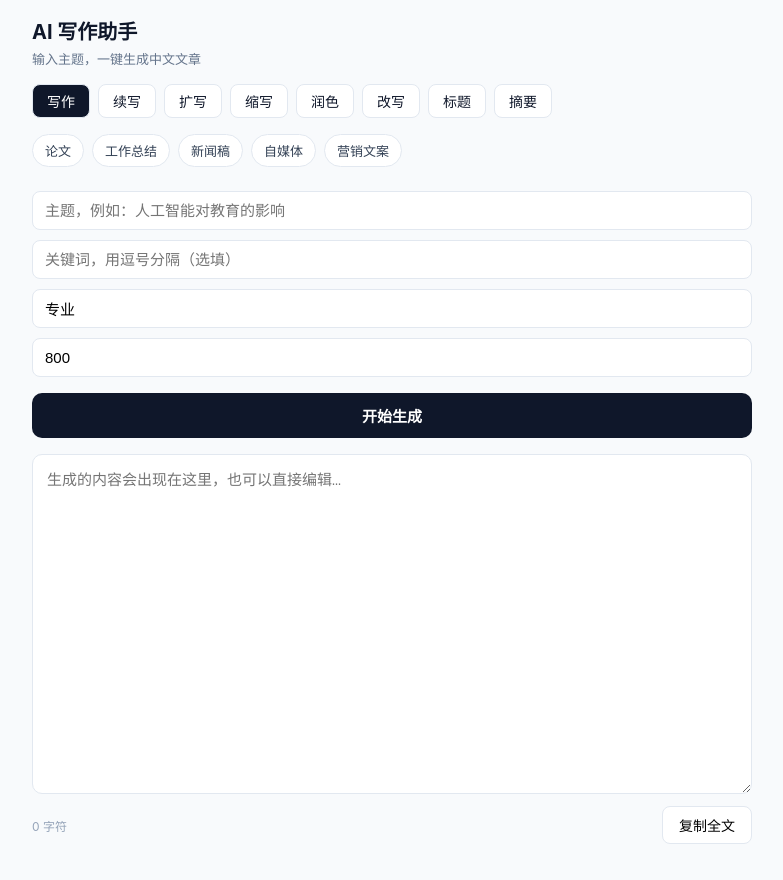
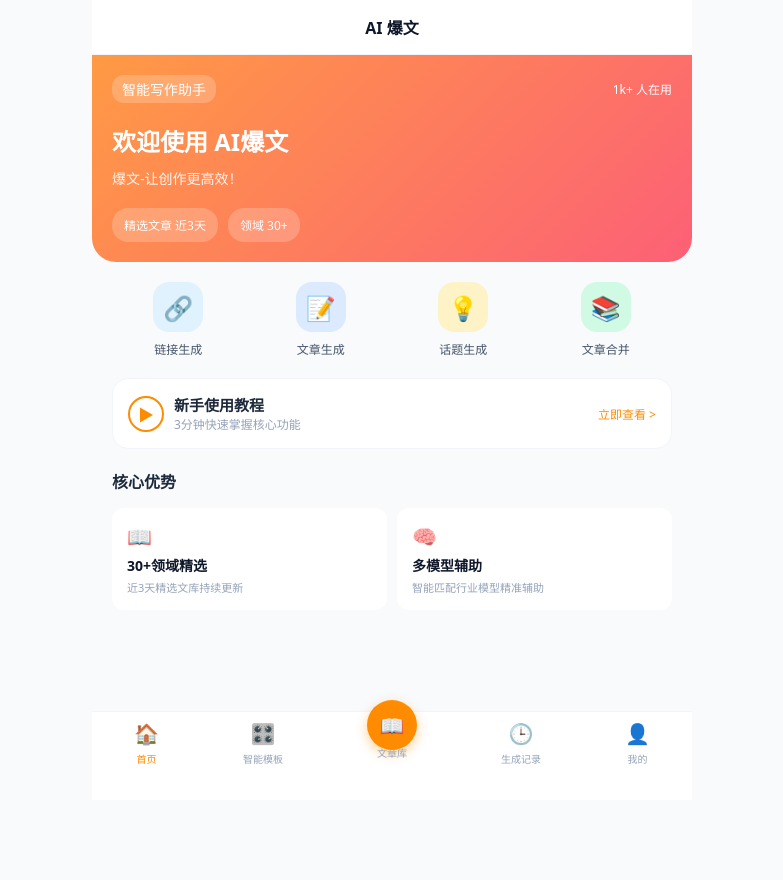
Before and after one commit to 3269043631/ai-writer, a Next.js app: page / in a window 1280 px wide. Shown: the top 880 px of the page, without its empty margins (248-1031 px from the left). After the commit the page ends 800 px from the top, so only its background shows below. Built offline with nearby package versions, Linux system fonts and the light colour scheme.

Commit message:
Refactor page component and update templates

```diff
--- a/src/app/page.tsx
+++ b/src/app/page.tsx
@@ -1,71 +1,43 @@
 'use client'
 import { useState, useRef } from 'react'
-import type { CSSProperties } from 'react'
 
-const MODES = [
-  { key: 'article', label: '写作' },
-  { key: 'continue', label: '续写' },
-  { key: 'expand', label: '扩写' },
-  { key: 'shorten', label: '缩写' },
-  { key: 'polish', label: '润色' },
-  { key: 'rewrite', label: '改写' },
-  { key: 'title', label: '标题' },
-  { key: 'summary', label: '摘要' },
+// --- 模拟数据 ---
+const TEMPLATES = [
+  { title: '故事类写作主题生成', desc: '生成5个微头条写作主题', tag: '头条', icon: '📰' },
+  { title: '爆款标题生成', desc: '生成10个爆款标题', tag: '头条', icon: '🔥' },
+  { title: '写故事【文章模版】', desc: '社会现象、代际关系、婚恋观等', tag: '头条', icon: '✍️' },
+  { title: '去除AI痕迹（文章）', desc: '可通过朱雀AI检测，自然流畅', tag: '技能', icon: '🪄' },
 ]
 
-const TEMPLATES = [
-  { label: '论文', style: '学术论文风格，包含摘要、引言、正文、结论' },
-  { label: '工作总结', style: '工作总结风格，分点陈述成果、问题与计划' },
-  { label: '新闻稿', style: '新闻稿风格，导语、主体、背景，客观简洁' },
-  { label: '自媒体', style: '自媒体爆款风格，口语化、有共鸣' },
-  { label: '营销文案', style: '营销文案风格，痛点—方案—行动号召' },
+const LIBRARY = [
+  { title: '胡塞武装导弹命中沙特阿美总部大楼，“该处管控油田...', source: '极目新闻', time: '10-15 07:26', read: '140.5万', img: 'https://images.unsplash.com/photo-1542385262-cdf06b2b0905?w=200&q=80' },
+  { title: '撞脸陈小春工人否认是其弟弟 称自己没有胎记', source: '搜狐娱乐', time: '10-15 10:19', read: '131.8万', img: 'https://images.unsplash.com/photo-1516280440614-37939bbacd81?w=200&q=80' },
 ]
 
-const inputStyle: CSSProperties = {
-  width: '100%',
-  padding: '10px 12px',
-  fontSize: 15,
-  border: '1px solid #e2e8f0',
-  borderRadius: 8,
-  outline: 'none',
-  boxSizing: 'border-box',
-  background: '#fff',
-}
+export default function App() {
+  const [currentTab, setCurrentTab] = useState<'home' | 'write' | 'templates' | 'library' | 'history'>('home')
+  const [writeTab, setWriteTab] = useState('文章生成')
+  const [input, setInput] = useState('')
+  const [result, setResult] = useState('')
+  const [loading, setLoading] = useState(false)
+  const [showResultModal, setShowResultModal] = useState(false)
+  const resultRef = useRef<HTMLDivElement>(null)
 
-export default function Home() {
-  const [mode, setMode] = useState('article')
-  const [topic, setTopic] = useState('')
-  const [keywords, setKeywords] = useState('')
-  const [style, setStyle] = useState('专业')
-  const [wordCount, setWordCount] = useState('800')
-  const [content, setContent] = useState('')
-  const [loading, setLoading] = useState(false)
-  const abortRef = useRef<AbortController | null>(null)
-
-  async function generate() {
-    if (loading) return
-    setContent('')
+  // 核心生成逻辑
+  async function handleGenerate() {
+    if (!input.trim() || loading) return
+    setResult('')
     setLoading(true)
-    const controller = new AbortController()
-    abortRef.current = controller
+    setShowResultModal(true)
 
     try {
       const res = await fetch('/api/write', {
         method: 'POST',
         headers: { 'Content-Type': 'application/json' },
-        body: JSON.stringify({
-          mode,
-          topic,
-          keywords,
-          style,
-          wordCount: Number(wordCount) || 800,
-          prompt: content,
-        }),
-        signal: controller.signal,
+        body: JSON.stringify({ mode: 'article', topic: input, style: '爆款自媒体风格', wordCount: 800 }),
       })
       if (!res.ok) {
-        const err = await res.text()
-        setContent('生成失败：' + err)
+        setResult('生成失败：' + (await res.text()))
         return
       }
       const reader = res.body?.getReader()
@@ -74,185 +46,229 @@ export default function Home() {
         while (true) {
           const { done, value } = await reader.read()
           if (done) break
-          setContent((prev) => prev + decoder.decode(value, { stream: true }))
+          setResult((prev) => prev + decoder.decode(value, { stream: true }))
+          if (resultRef.current) resultRef.current.scrollTop = resultRef.current.scrollHeight
         }
       }
     } catch (e: any) {
-      if (e?.name !== 'AbortError') setContent('出错：' + e.message)
+      setResult('出错：' + e.message)
     } finally {
       setLoading(false)
-      abortRef.current = null
     }
   }
 
-  function stop() {
-    abortRef.current?.abort()
-    setLoading(false)
-  }
+  // 渲染页面：首页
+  const renderHome = () => (
+    <div style={{ paddingBottom: '80px' }}>
+      <div style={{ background: 'linear-gradient(135deg, #FF9A44, #FC6076)', padding: '20px', color: '#fff', borderBottomLeftRadius: '24px', borderBottomRightRadius: '24px' }}>
+        <div style={{ display: 'flex', justifyContent: 'space-between', alignItems: 'center', marginBottom: '20px' }}>
+          <span style={{ fontSize: '14px', background: 'rgba(255,255,255,0.2)', padding: '4px 10px', borderRadius: '12px' }}>智能写作助手</span>
+          <span style={{ fontSize: '12px' }}>1k+ 人在用</span>
+        </div>
+        <h1 style={{ fontSize: '24px', margin: '0 0 10px 0', fontWeight: 'bold' }}>欢迎使用 AI爆文</h1>
+        <p style={{ fontSize: '14px', opacity: 0.9, margin: '0 0 20px 0' }}>爆文-让创作更高效！</p>
+        <div style={{ display: 'flex', gap: '10px' }}>
+          <div style={{ background: 'rgba(255,255,255,0.2)', padding: '8px 12px', borderRadius: '16px', fontSize: '12px' }}>精选文章 近3天</div>
+          <div style={{ background: 'rgba(255,255,255,0.2)', padding: '8px 12px', borderRadius: '16px', fontSize: '12px' }}>领域 30+</div>
+        </div>
+      </div>
 
-  function copy() {
-    if (!content) return
-    navigator.clipboard.writeText(content).then(
-      () => alert('已复制到剪贴板'),
-      () => alert('复制失败，请长按选择文字复制')
-    )
-  }
+      <div style={{ padding: '20px' }}>
+        {/* 四个核心入口 */}
+        <div style={{ display: 'grid', gridTemplateColumns: 'repeat(4, 1fr)', gap: '10px', marginBottom: '20px' }}>
+          {[
+            { icon: '🔗', label: '链接生成', color: '#E0F2FE' },
+            { icon: '📝', label: '文章生成', color: '#DBEAFE', onClick: () => setCurrentTab('write') },
+            { icon: '💡', label: '话题生成', color: '#FEF3C7' },
+            { icon: '📚', label: '文章合并', color: '#D1FAE5' }
+          ].map((item, i) => (
+            <div key={i} onClick={item.onClick} style={{ textAlign: 'center', cursor: 'pointer' }}>
+              <div style={{ width: '50px', height: '50px', margin: '0 auto 8px', background: item.color, borderRadius: '16px', display: 'flex', alignItems: 'center', justifyContent: 'center', fontSize: '24px' }}>{item.icon}</div>
+              <div style={{ fontSize: '12px', color: '#475569' }}>{item.label}</div>
+            </div>
+          ))}
+        </div>
 
-  return (
-    <div style={{ maxWidth: 720, margin: '0 auto', padding: '16px 16px 48px' }}>
-      <h1 style={{ fontSize: 20, margin: '0 0 4px' }}>AI 写作助手</h1>
-      <p style={{ color: '#64748b', fontSize: 13, margin: '0 0 16px' }}>
-        输入主题，一键生成中文文章
-      </p>
+        {/* 新手教程 */}
+        <div style={{ background: '#fff', padding: '15px', borderRadius: '16px', display: 'flex', justifyContent: 'space-between', alignItems: 'center', marginBottom: '20px', border: '1px solid #f1f5f9' }}>
+          <div style={{ display: 'flex', alignItems: 'center', gap: '10px' }}>
+            <div style={{ width: '32px', height: '32px', borderRadius: '50%', border: '2px solid #FF8C00', display: 'flex', alignItems: 'center', justifyContent: 'center', color: '#FF8C00' }}>▶</div>
+            <div>
+              <div style={{ fontSize: '15px', fontWeight: 'bold', color: '#1e293b' }}>新手使用教程</div>
+              <div style={{ fontSize: '12px', color: '#94a3b8' }}>3分钟快速掌握核心功能</div>
+            </div>
+          </div>
+          <div style={{ fontSize: '12px', color: '#FF8C00' }}>立即查看 &gt;</div>
+        </div>
 
-      <div style={{ display: 'flex', gap: 8, overflowX: 'auto', paddingBottom: 8, marginBottom: 8 }}>
-        {MODES.map((m) => (
-          <button
-            key={m.key}
-            onClick={() => setMode(m.key)}
-            style={{
-              flexShrink: 0,
-              padding: '6px 14px',
-              fontSize: 14,
-              borderRadius: 8,
-              border: '1px solid #e2e8f0',
-              cursor: 'pointer',
-              background: mode === m.key ? '#0f172a' : '#fff',
-              color: mode === m.key ? '#fff' : '#0f172a',
-            }}
-          >
-            {m.label}
-          </button>
+        {/* 核心优势 */}
+        <h3 style={{ fontSize: '16px', color: '#1e293b', marginBottom: '15px' }}>核心优势</h3>
+        <div style={{ display: 'grid', gridTemplateColumns: '1fr 1fr', gap: '10px' }}>
+          <div style={{ background: '#fff', padding: '15px', borderRadius: '12px' }}>
+            <div style={{ fontSize: '20px', marginBottom: '5px' }}>📖</div>
+            <div style={{ fontSize: '14px', fontWeight: 'bold', marginBottom: '4px' }}>30+领域精选</div>
+            <div style={{ fontSize: '11px', color: '#94a3b8' }}>近3天精选文库持续更新</div>
+          </div>
+          <div style={{ background: '#fff', padding: '15px', borderRadius: '12px' }}>
+            <div style={{ fontSize: '20px', marginBottom: '5px' }}>🧠</div>
+            <div style={{ fontSize: '14px', fontWeight: 'bold', marginBottom: '4px' }}>多模型辅助</div>
+            <div style={{ fontSize: '11px', color: '#94a3b8' }}>智能匹配行业模型精准辅助</div>
+          </div>
+        </div>
+      </div>
+    </div>
+  )
+
+  // 渲染页面：写作台
+  const renderWrite = () => (
+    <div style={{ paddingBottom: '80px' }}>
+      {/* 顶部 Tab */}
+      <div style={{ display: 'flex', overflowX: 'auto', background: '#fff', padding: '15px', gap: '15px', whiteSpace: 'nowrap', borderBottom: '1px solid #f1f5f9' }}>
+        {['链接生成', '文章生成', '话题生成', '素材合并创作'].map(tab => (
+          <div key={tab} onClick={() => setWriteTab(tab)} style={{ padding: '8px 16px', borderRadius: '20px', fontSize: '14px', cursor: 'pointer', background: writeTab === tab ? '#FF8C00' : '#f8fafc', color: writeTab === tab ? '#fff' : '#64748b', fontWeight: writeTab === tab ? 'bold' : 'normal' }}>
+            {tab}
+          </div>
         ))}
       </div>
 
-      <div style={{ display: 'flex', gap: 8, overflowX: 'auto', paddingBottom: 8, marginBottom: 16 }}>
-        {TEMPLATES.map((t) => (
-          <button
-            key={t.label}
-            onClick={() => setStyle(t.style)}
-            style={{
-              flexShrink: 0,
-              padding: '6px 12px',
-              fontSize: 13,
-              borderRadius: 20,
-              border: '1px solid #e2e8f0',
-              background: '#fff',
-              cursor: 'pointer',
-              color: '#334155',
-            }}
-          >
-            {t.label}
-          </button>
-        ))}
-      </div>
+      <div style={{ padding: '20px' }}>
+        <div style={{ background: '#fff', borderRadius: '16px', padding: '20px', marginBottom: '20px' }}>
+          <div style={{ display: 'flex', alignItems: 'center', gap: '10px', marginBottom: '15px' }}>
+            <div style={{ fontSize: '20px', background: '#E0F2FE', padding: '8px', borderRadius: '50%' }}>🔗</div>
+            <div style={{ fontWeight: 'bold' }}>{writeTab}</div>
+          </div>
 
-      <div style={{ display: 'grid', gap: 10, marginBottom: 16 }}>
-        <input
-          style={inputStyle}
-          value={topic}
-          onChange={(e) => setTopic(e.target.value)}
-          placeholder="主题，例如：人工智能对教育的影响"
-        />
-        <input
-          style={inputStyle}
-          value={keywords}
-          onChange={(e) => setKeywords(e.target.value)}
-          placeholder="关键词，用逗号分隔（选填）"
-        />
-        <input
-          style={inputStyle}
-          value={style}
-          onChange={(e) => setStyle(e.target.value)}
-          placeholder="写作风格，例如：专业、口语化、幽默"
-        />
-        <input
-          style={inputStyle}
-          type="number"
-          value={wordCount}
-          onChange={(e) => setWordCount(e.target.value)}
-          placeholder="目标字数"
-        />
-      </div>
+          <textarea
+            value={input}
+            onChange={(e) => setInput(e.target.value)}
+            placeholder={`请输入${writeTab === '链接生成' ? '文章链接' : '文章内容或主题'}`}
+            style={{ width: '100%', minHeight: '150px', border: 'none', background: '#f8fafc', borderRadius: '12px', padding: '15px', fontSize: '14px', outline: 'none', resize: 'none', boxSizing: 'border-box' }}
+          />
+          <div style={{ textAlign: 'right', fontSize: '12px', color: '#94a3b8', marginTop: '8px' }}>{input.length} / 5000</div>
+        </div>
 
-      <div style={{ display: 'flex', gap: 10, marginBottom: 16 }}>
-        <button
-          onClick={generate}
-          disabled={loading}
-          style={{
-            flex: 1,
-            padding: 12,
-            fontSize: 15,
-            fontWeight: 600,
-            borderRadius: 10,
-            border: 'none',
-            background: '#0f172a',
-            color: '#fff',
-            cursor: 'pointer',
-            opacity: loading ? 0.6 : 1,
-          }}
-        >
-          {loading ? '生成中…' : '开始生成'}
-        </button>
-        {loading && (
-          <button
-            onClick={stop}
-            style={{
-              padding: '12px 16px',
-              fontSize: 15,
-              borderRadius: 10,
-              border: '1px solid #e2e8f0',
-              background: '#fff',
-              cursor: 'pointer',
-            }}
-          >
-            停止
-          </button>
-        )}
-      </div>
+        {/* 辅助功能图标 */}
+        <div style={{ display: 'flex', gap: '10px', marginBottom: '20px' }}>
+          <div style={{ flex: 1, background: '#fff', padding: '10px', borderRadius: '12px', textAlign: 'center', fontSize: '12px', color: '#475569' }}>🍃 智能润色</div>
+          <div style={{ flex: 1, background: '#fff', padding: '10px', borderRadius: '12px', textAlign: 'center', fontSize: '12px', color: '#475569' }}>🛡️ 原创辅助</div>
+          <div style={{ flex: 1, background: '#fff', padding: '10px', borderRadius: '12px', textAlign: 'center', fontSize: '12px', color: '#475569' }}>⚠️ 违禁词检测</div>
+        </div>
 
-      <textarea
-        value={content}
-        onChange={(e) => setContent(e.target.value)}
-        placeholder="生成的内容会出现在这里，也可以直接编辑…"
-        style={{
-          width: '100%',
-          minHeight: 340,
-          padding: 14,
-          fontSize: 15,
-          lineHeight: 1.7,
-          border: '1px solid #e2e8f0',
-          borderRadius: 10,
-          outline: 'none',
-          boxSizing: 'border-box',
-          resize: 'vertical',
-          background: '#fff',
-        }}
-      />
-
-      <div
-        style={{
-          display: 'flex',
-          justifyContent: 'space-between',
-          alignItems: 'center',
-          marginTop: 8,
-        }}
-      >
-        <span style={{ fontSize: 12, color: '#94a3b8' }}>{content.length} 字符</span>
-        <button
-          onClick={copy}
-          style={{
-            padding: '8px 16px',
-            fontSize: 14,
-            borderRadius: 8,
-            border: '1px solid #e2e8f0',
-            background: '#fff',
-            cursor: 'pointer',
-          }}
-        >
-          复制全文
+        <button onClick={handleGenerate} disabled={loading} style={{ width: '100%', padding: '16px', background: 'linear-gradient(90deg, #FF9A44, #FC6076)', color: '#fff', border: 'none', borderRadius: '24px', fontSize: '16px', fontWeight: 'bold', boxShadow: '0 4px 12px rgba(252,96,118,0.3)', cursor: loading ? 'not-allowed' : 'pointer' }}>
+          {loading ? 'AI 正在生成...' : '开始生成 ➤'}
         </button>
       </div>
     </div>
   )
+
+  // 渲染页面：模板库
+  const renderTemplates = () => (
+    <div style={{ display: 'flex', height: 'calc(100vh - 60px)', paddingBottom: '60px' }}>
+      <div style={{ width: '100px', background: '#fff', paddingTop: '20px', borderRight: '1px solid #f1f5f9' }}>
+        {['全部', '技能', '文章创作', '微头条创作'].map((c, i) => (
+          <div key={i} style={{ padding: '15px 0', textAlign: 'center', fontSize: '13px', color: i === 0 ? '#FF8C00' : '#64748b', fontWeight: i === 0 ? 'bold' : 'normal', borderLeft: i === 0 ? '3px solid #FF8C00' : '3px solid transparent' }}>{c}</div>
+        ))}
+      </div>
+      <div style={{ flex: 1, padding: '15px', overflowY: 'auto' }}>
+        {TEMPLATES.map((t, i) => (
+          <div key={i} onClick={() => { setInput(t.title); setCurrentTab('write'); }} style={{ background: '#fff', padding: '15px', borderRadius: '12px', marginBottom: '10px', display: 'flex', gap: '10px', cursor: 'pointer' }}>
+            <div style={{ fontSize: '24px' }}>{t.icon}</div>
+            <div>
+              <div style={{ fontSize: '15px', fontWeight: 'bold', color: '#1e293b', marginBottom: '4px' }}>{t.title}</div>
+              <div style={{ fontSize: '12px', color: '#94a3b8' }}>{t.desc}</div>
+            </div>
+          </div>
+        ))}
+      </div>
+    </div>
+  )
+
+  // 渲染页面：文库
+  const renderLibrary = () => (
+    <div style={{ padding: '15px', paddingBottom: '80px' }}>
+      <div style={{ display: 'flex', gap: '10px', marginBottom: '15px', overflowX: 'auto' }}>
+        {['全部', '财经', '科技', '美食', '军事'].map((c, i) => (
+          <div key={i} style={{ padding: '6px 16px', background: i === 0 ? '#FF8C00' : '#fff', color: i === 0 ? '#fff' : '#475569', borderRadius: '16px', fontSize: '13px', whiteSpace: 'nowrap' }}>{c}</div>
+        ))}
+      </div>
+      {LIBRARY.map((item, i) => (
+        <div key={i} style={{ background: '#fff', padding: '15px', borderRadius: '16px', marginBottom: '15px' }}>
+          <div style={{ fontSize: '15px', fontWeight: 'bold', color: '#1e293b', marginBottom: '10px', lineHeight: 1.4 }}>{item.title}</div>
+          <div style={{ display: 'flex', gap: '10px', marginBottom: '15px' }}>
+            <img src={item.img} style={{ width: '80px', height: '60px', objectFit: 'cover', borderRadius: '8px' }} alt="cover" />
+            <div style={{ fontSize: '12px', color: '#94a3b8', display: 'flex', flexDirection: 'column', justifyContent: 'space-between' }}>
+              <div>👤 {item.source}</div>
+              <div>👁️ {item.read} 阅读</div>
+              <div>🕒 {item.time}</div>
+            </div>
+          </div>
+          <div style={{ display: 'flex', gap: '10px' }}>
+            <div style={{ flex: 1, textAlign: 'center', padding: '8px', background: '#f8fafc', borderRadius: '8px', fontSize: '13px', color: '#475569' }}>查看文章</div>
+            <div onClick={() => { setInput(item.title); setCurrentTab('write'); }} style={{ flex: 1, textAlign: 'center', padding: '8px', background: '#FF8C00', color: '#fff', borderRadius: '8px', fontSize: '13px' }}>生成</div>
+          </div>
+        </div>
+      ))}
+    </div>
+  )
+
+  return (
+    <div style={{ maxWidth: '600px', margin: '0 auto', background: '#f8fafc', minHeight: '100vh', fontFamily: 'system-ui, sans-serif', position: 'relative' }}>
+
+      {/* 顶部标题栏 */}
+      <header style={{ background: '#fff', padding: '15px 20px', textAlign: 'center', fontWeight: 'bold', fontSize: '16px', position: 'sticky', top: 0, zIndex: 10, borderBottom: '1px solid #f1f5f9' }}>
+        {currentTab === 'home' ? 'AI 爆文' : currentTab === 'write' ? '内容素材整理' : currentTab === 'templates' ? '智能模板' : currentTab === 'library' ? '文章库' : '生成记录'}
+      </header>
+
+      {/* 内容区 */}
+      <main>
+        {currentTab === 'home' && renderHome()}
+        {currentTab === 'write' && renderWrite()}
+        {currentTab === 'templates' && renderTemplates()}
+        {currentTab === 'library' && renderLibrary()}
+        {currentTab === 'history' && <div style={{ textAlign: 'center', padding: '50px', color: '#94a3b8' }}>暂无生成记录</div>}
+      </main>
+
+      {/* 底部导航栏 */}
+      <nav style={{ position: 'fixed', bottom: 0, left: 0, right: 0, background: '#fff', borderTop: '1px solid #f1f5f9', display: 'flex', justifyContent: 'space-around', padding: '8px 0 20px 0', maxWidth: '600px', margin: '0 auto', zIndex: 20 }}>
+        {[
+          { id: 'home', icon: '🏠', label: '首页' },
+          { id: 'templates', icon: '🎛️', label: '智能模板' },
+          { id: 'library', icon: '📖', label: '文章库', highlight: true },
+          { id: 'history', icon: '🕒', label: '生成记录' },
+          { id: 'write', icon: '👤', label: '我的' }
+        ].map(tab => (
+          <div key={tab.id} onClick={() => setCurrentTab(tab.id as any)} style={{ display: 'flex', flexDirection: 'column', alignItems: 'center', position: 'relative', top: tab.highlight ? '-20px' : '0' }}>
+            <div style={{
+              fontSize: '20px',
+              background: tab.highlight ? '#FF8C00' : 'transparent',
+              color: tab.highlight ? '#fff' : 'inherit',
+              width: tab.highlight ? '50px' : 'auto',
+              height: tab.highlight ? '50px' : 'auto',
+              borderRadius: tab.highlight ? '50%' : '0',
+              display: 'flex', alignItems: 'center', justifyContent: 'center',
+              boxShadow: tab.highlight ? '0 4px 12px rgba(255,140,0,0.4)' : 'none'
+            }}>{tab.icon}</div>
+            <div style={{ fontSize: '10px', color: currentTab === tab.id ? '#FF8C00' : '#94a3b8', marginTop: tab.highlight ? '-5px' : '4px' }}>{tab.label}</div>
+          </div>
+        ))}
+      </nav>
+
+      {/* 生成结果全屏弹窗 */}
+      {showResultModal && (
+        <div style={{ position: 'fixed', inset: 0, background: '#fff', zIndex: 100, display: 'flex', flexDirection: 'column' }}>
+          <div style={{ display: 'flex', justifyContent: 'space-between', padding: '15px 20px', borderBottom: '1px solid #f1f5f9', alignItems: 'center' }}>
+            <div style={{ fontWeight: 'bold' }}>AI 生成结果</div>
+            <div onClick={() => setShowResultModal(false)} style={{ color: '#FF8C00', fontSize: '14px', fontWeight: 'bold' }}>完成</div>
+          </div>
+          <div ref={resultRef} style={{ flex: 1, padding: '20px', overflowY: 'auto', fontSize: '15px', lineHeight: 1.8, color: '#334155', whiteSpace: 'pre-wrap' }}>
+            {result || (loading && '思考中...')}
+          </div>
+          <div style={{ padding: '15px 20px', borderTop: '1px solid #f1f5f9', display: 'flex', gap: '10px' }}>
+            <div onClick={() => { navigator.clipboard.writeText(result); alert('已复制'); }} style={{ flex: 1, padding: '12px', textAlign: 'center', background: '#f8fafc', borderRadius: '8px', fontSize: '14px', color: '#475569' }}>复制全文</div>
+            <div onClick={() => { setInput(result); setShowResultModal(false); }} style={{ flex: 1, padding: '12px', textAlign: 'center', background: '#FF8C00', color: '#fff', borderRadius: '8px', fontSize: '14px' }}>继续润色</div>
+          </div>
+        </div>
+      )}
+    </div>
+  )
 }
```
